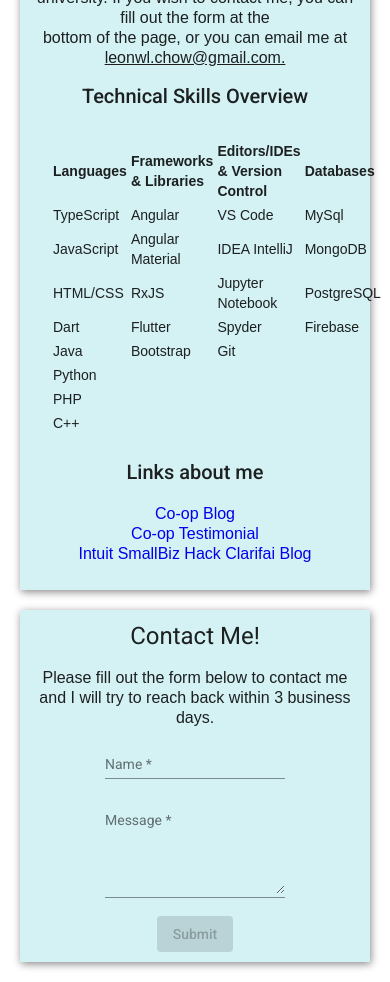
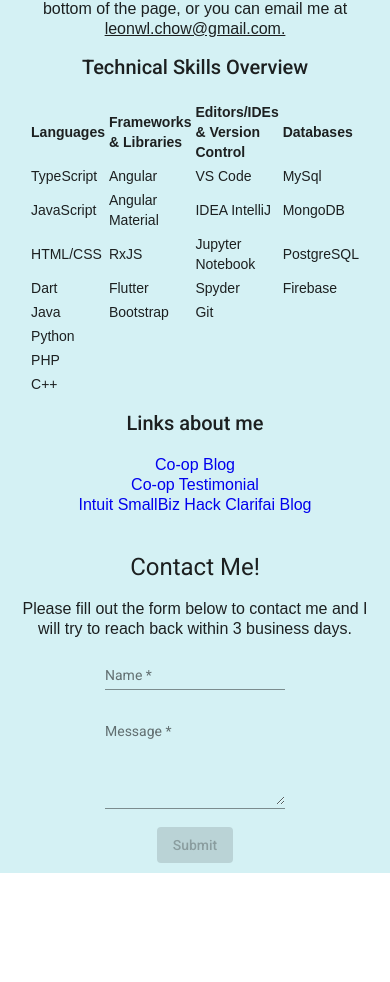
Before and after one commit to leon-chow/leon-chow.github.io, an Angular app: page / in a window 390 px wide. Shown: the part 3960-4942 px from the top of the page. After the commit the page ends 4833 px from the top, so only its background shows below. Built offline with nearby package versions, Linux system fonts and the light colour scheme.

Commit message:
add mobile responsive classes and ngClasses for projects, about and contact, need to refactor later to use a service

```diff
--- a/src/app/about/about.component.css
+++ b/src/app/about/about.component.css
@@ -3,6 +3,11 @@
   margin: 20px;
   padding: 10px;
   box-shadow: 1px 2px 8px #888888;
+}
+
+.about-mobile {
+  background-color: #D4F1F4;
+  padding: 10px;
 }
 
 .grid-tile {
@@ -31,12 +36,21 @@ h3 {
   font-weight: bold;
 }
 
+.mobile-table {
+  width: 300px;
+  margin: 10px;
+}
+
 table {
-  width: 75%;
-  padding: 10px;
-  margin: 10px;
+  width: auto;
+  overflow-x: auto;
 }
 
 th {
   text-align: left;
+  text-overflow: ellipsis;
 }
+
+td {
+  text-overflow: ellipsis;
+}
--- a/src/app/about/about.component.html
+++ b/src/app/about/about.component.html
@@ -1,4 +1,4 @@
-<div class="about">
+<div [ngClass]="{'about': mobileScreen === false, 'about-mobile': mobileScreen === true}">
   <h1> About Me </h1>
   <img class="img" src="../../assets/images/me_2.jpg" alt="Me"> <br> <br>
   <p>
@@ -38,7 +38,7 @@
     <tr mat-header-row *matHeaderRowDef="cols"></tr>
     <tr mat-row *matRowDef="let row; columns: cols;"></tr>
   </table>
-  <table *ngIf="mobileScreen">
+  <table class="mobile-table" *ngIf="mobileScreen">
     <tr>
       <th> Languages </th>
       <th> Frameworks & Libraries </th>
--- a/src/app/contact/contact.component.css
+++ b/src/app/contact/contact.component.css
@@ -20,3 +20,8 @@
   margin: 20px;
   box-shadow: 1px 2px 8px #888888;
 }
+
+.contact-form-mobile {
+  padding: 10px;
+  background-color: #D4F1F4;
+}
--- a/src/app/contact/contact.component.html
+++ b/src/app/contact/contact.component.html
@@ -1,4 +1,4 @@
-<div class="contact-form">
+<div [ngClass]="{'contact-form': mobileScreen === false, 'contact-form-mobile': mobileScreen === true}">
   <h1>
     Contact Me!
   </h1>
--- a/src/app/contact/contact.component.ts
+++ b/src/app/contact/contact.component.ts
@@ -1,6 +1,6 @@
 import { MatSnackBar } from '@angular/material/snack-bar';
 import { Form } from './form';
-import { Component, OnInit } from '@angular/core';
+import { Component, HostListener, OnInit } from '@angular/core';
 import { FormsModule } from '@angular/forms';
 
 import { ContactService } from './../contact.service';
@@ -12,15 +12,22 @@ import { ContactService } from './../contact.service';
   styleUrls: ['./contact.component.css']
 })
 export class ContactComponent implements OnInit {
-
+  mobileScreen: boolean = false;
   form = new Form('','');
 
   constructor(private contactService: ContactService, public snackBar: MatSnackBar) {
   }
 
   ngOnInit(): void {
+    this.mobileScreen = window.innerHeight <= 600 || window.innerWidth <= 600 ? true : false;
     this.form.name = '';
     this.form.message = '';
+  }
+
+  @HostListener('window:resize', ['$event'])
+  onResize() {
+    console.log(`height: ${window.innerHeight}, width: ${window.innerWidth}`);
+    this.mobileScreen = window.innerHeight <= 600 || window.innerWidth <= 600;
   }
 
   submitConfirmation() {
--- a/src/app/projects/projects.component.css
+++ b/src/app/projects/projects.component.css
@@ -5,6 +5,12 @@
   margin: 20px;
   box-shadow: 1px 2px 8px #888888;
 }
+
+.projects-mobile {
+  padding: 2rem;
+  background-color: #D4F1F4;
+}
+
 
 .icon {
   height: 32px;
--- a/src/app/projects/projects.component.html
+++ b/src/app/projects/projects.component.html
@@ -1,4 +1,4 @@
-<div class="projects">
+<div [ngClass]="{'projects': mobileScreen === false, 'projects-mobile': mobileScreen === true}">
   <h1> Personal Projects </h1>
   <mat-grid-list [cols]="cols" rowHeight="52rem" rowWidth="3rem">
     <mat-grid-tile>
--- a/src/app/projects/projects.component.ts
+++ b/src/app/projects/projects.component.ts
@@ -7,18 +7,21 @@ import { Component, HostListener, OnInit } from '@angular/core';
 })
 export class ProjectsComponent implements OnInit {
   cols: number = 2;
+  mobileScreen: boolean = false;
   rowHeight: string = '52rem';
   rowWidth: string = '3rem';
   constructor() { }
 
   ngOnInit(): void {
-    this.cols = window.innerHeight <= 600 || window.innerWidth <= 600 ? 1 : 2;
+    this.mobileScreen = window.innerHeight <= 600 || window.innerWidth <= 600 ? true : false;
+    this.cols = this.mobileScreen ? this.cols = 1 : this.cols = 2;
   }
 
   @HostListener('window:resize', ['$event'])
   onResize() {
     console.log(`height: ${window.innerHeight}, width: ${window.innerWidth}`);
-    this.cols = window.innerHeight <= 600 || window.innerWidth <= 600 ? 1 : 2;
+    this.mobileScreen = window.innerHeight <= 600 || window.innerWidth <= 600 ? true : false;
+    this.cols = this.mobileScreen ? this.cols = 1 : this.cols = 2;
   }
 
 }
```
